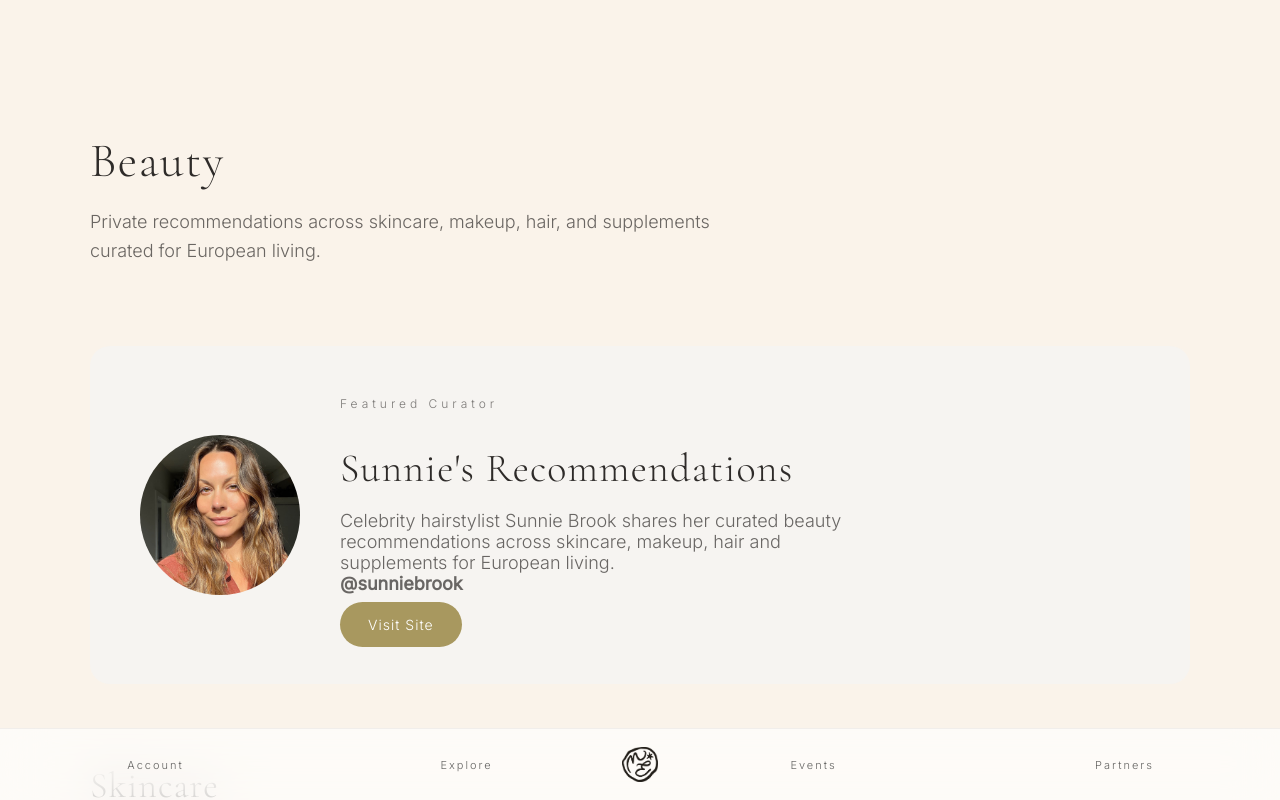
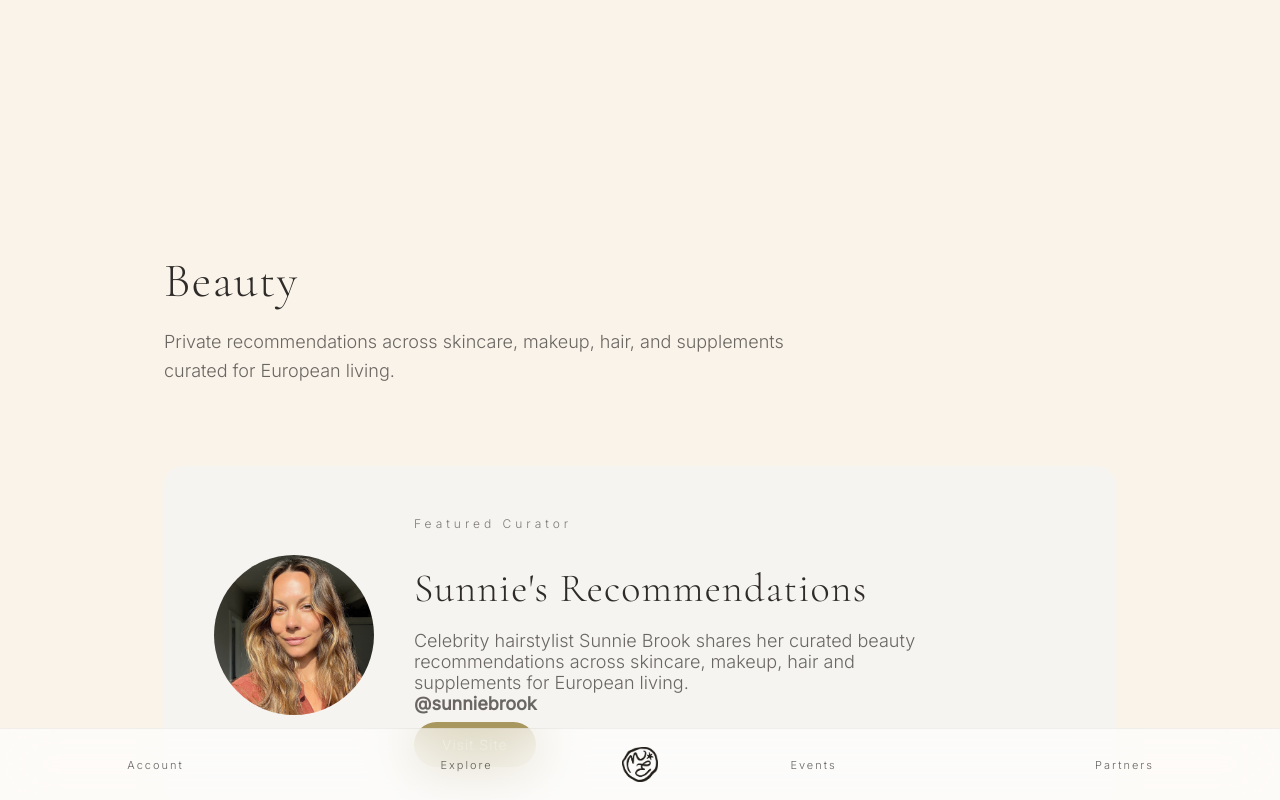
Before and after one commit to nataliatovargrand-a11y/mothereuro-beta, a Nuxt app: page /resources/beauty in a window 1280 px wide. Shown: the top 800 px of the page. Built offline with nearby package versions, Linux system fonts and the light colour scheme; no server answers; the database is empty.

Commit message:
Unify global page spacing system

```diff
--- a/app/assets/css/main.css
+++ b/app/assets/css/main.css
@@ -380,3 +380,32 @@ span{
 }
 
 }
+/* ============================= */
+/* GLOBAL PAGE SYSTEM */
+/* ============================= */
+
+/* MASTER WRAPPER */
+.page-wrapper{
+  width:100%;
+  display:flex;
+  justify-content:center;
+}
+
+/* CONTENT CONTAINER (DESKTOP) */
+.page-container{
+  width:100%;
+  max-width:1000px;
+  padding:120px 24px 60px;
+}
+
+/* ============================= */
+/* MOBILE SYSTEM */
+/* ============================= */
+
+@media (max-width:768px){
+
+.page-container{
+  padding:80px 20px 40px !important;
+}
+
+}
--- a/app/pages/account.vue
+++ b/app/pages/account.vue
@@ -345,13 +345,7 @@ const formatDate=(d)=>{
 </script>
 <style>
 
-.account-wrapper{
-padding:100px 20px;
-max-width:900px;
-margin:0 auto;
-background:#F7F3EE;
-min-height:100vh;
-}
+
 
 /* HEADER */
 
--- a/app/pages/resources/beauty.vue
+++ b/app/pages/resources/beauty.vue
@@ -225,11 +225,34 @@ supplements.value = data.filter(i => i.subcategory === 'supplements')
 
 
 <style scoped>
+/* ============================= */
+/* GLOBAL PAGE SYSTEM */
+/* ============================= */
 
-.resources-wrapper{
-padding:140px 40px;
-max-width:1200px;
-margin:auto;
+/* MASTER WRAPPER */
+.page-wrapper{
+  width:100%;
+  display:flex;
+  justify-content:center;
+}
+
+/* CONTENT CONTAINER (DESKTOP) */
+.page-container{
+  width:100%;
+  max-width:1000px;
+  padding:120px 24px 60px;
+}
+
+/* ============================= */
+/* MOBILE SYSTEM */
+/* ============================= */
+
+@media (max-width:768px){
+
+.page-container{
+  padding:80px 20px 40px !important;
+}
+
 }
 
 
--- a/app/pages/resources/education.vue
+++ b/app/pages/resources/education.vue
@@ -210,11 +210,7 @@ background:#A8985F;
 color:white;
 }
 
-.resources-wrapper{
-padding:140px 40px;
-max-width:1100px;
-margin:auto;
-}
+
 
 
 /* PAGE HEADER */
--- a/app/pages/resources/travel.vue
+++ b/app/pages/resources/travel.vue
@@ -153,11 +153,6 @@ item.subcategory.toLowerCase().includes('experience')
 
 <style scoped>
 
-.resources-wrapper{
-padding:140px 40px;
-max-width:1200px;
-margin:auto;
-}
 
 .page-title{
 font-size:48px;
```
